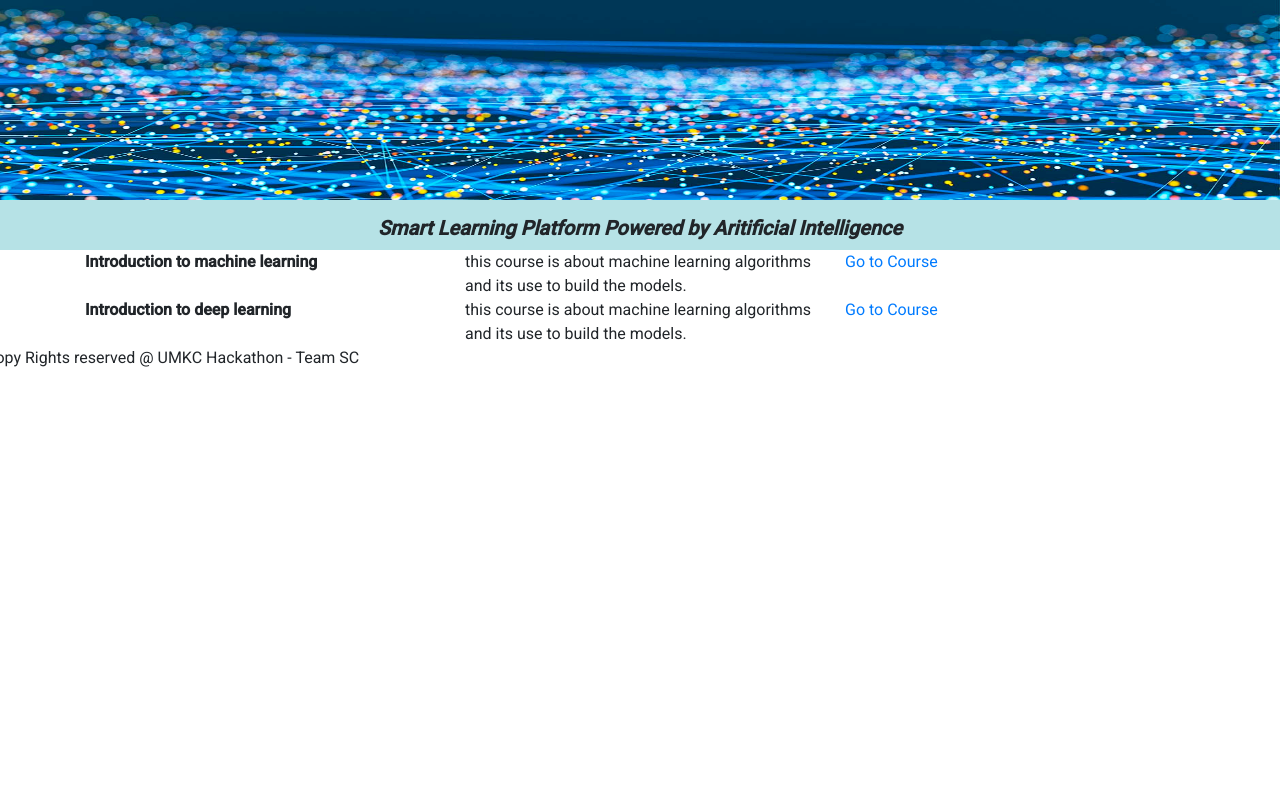
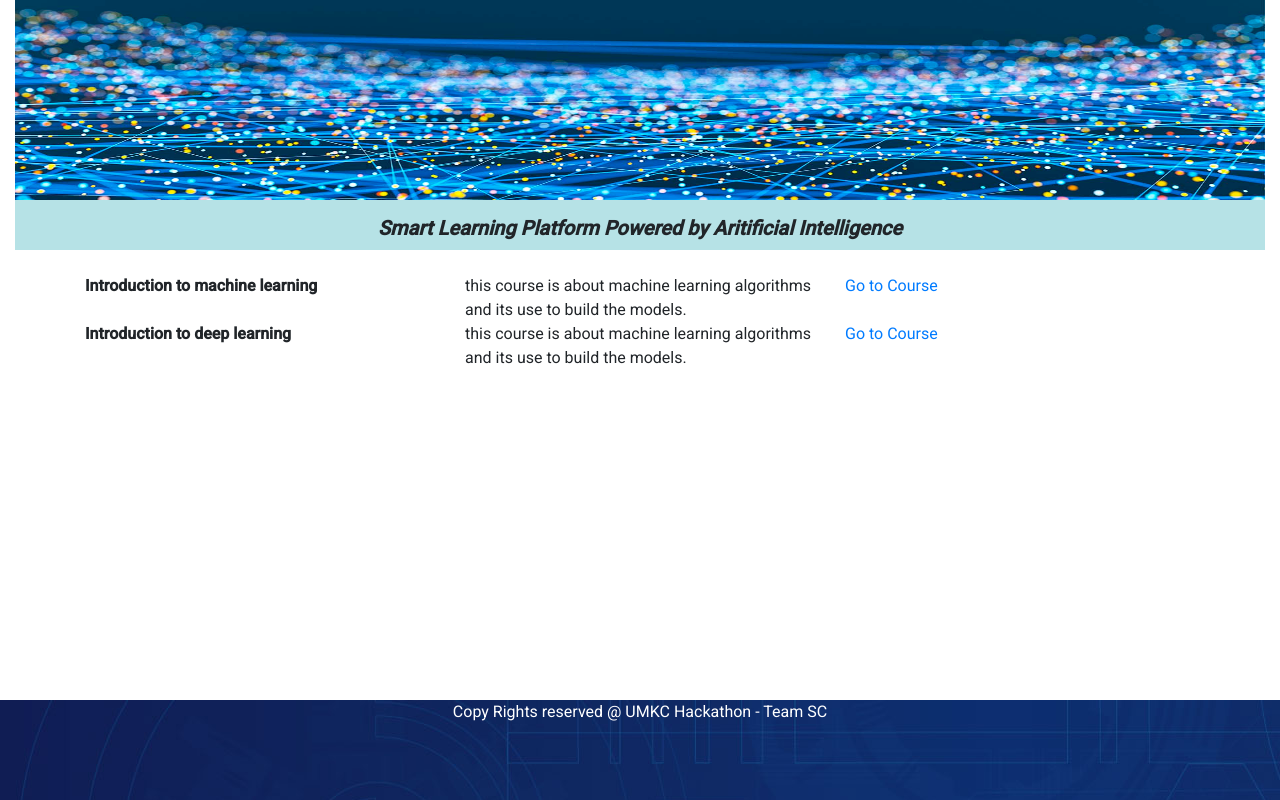
Before and after one commit to charantej224/2020_fall_hackathon_project, an Angular app in the folder ismart-learn/: page /course-overview in a window 1280 px wide. Built offline with nearby package versions, Linux system fonts and the light colour scheme.

Commit message:
header and footer fixes

```diff
--- a/ismart-learn/src/app/footer/footer.component.css
+++ b/ismart-learn/src/app/footer/footer.component.css
@@ -1,3 +1,10 @@
-footer {
-    bottom: 0px;
-}
+.footer {
+    position: fixed;
+    left: 0;
+    bottom: 0;
+    width: 100%;
+    height: 100px;
+    color: white;
+    text-align: center;
+    background-image: url('../../assets/images/footer-bg.jpg');
+ }
--- a/ismart-learn/src/app/footer/footer.component.html
+++ b/ismart-learn/src/app/footer/footer.component.html
@@ -1,7 +1,5 @@
-<div>
-  <div class="row">
-    <div id="footer-shadow">
+<div class="footer">
+  <div class="container">
       Copy Rights reserved @ UMKC Hackathon - Team SC
-    </div>
   </div>
 </div>
--- a/ismart-learn/src/app/header/header.component.css
+++ b/ismart-learn/src/app/header/header.component.css
@@ -1,3 +1,9 @@
-#textheader {
-    background-color: rgb(182, 226, 230);
-  };
+.heading{
+  font-size:20px;
+  height: 50px;
+  padding-top: 1%;
+  font-style: italic;
+  font-weight: bold;
+  text-align: center;
+  background-color: rgb(182, 226, 230);
+};
--- a/ismart-learn/src/app/header/header.component.html
+++ b/ismart-learn/src/app/header/header.component.html
@@ -1,12 +1,13 @@
-<div>
+<div class="container-fluid">
     <div class="row">
         <div class="col-md-12">
             <img src="assets/images/header.jpg" alt="logo" height="200" width="100%">
         </div>
     </div>
-    <div class="row" id="textheader">
-        <div class="col-md-12">
-            <div class="text-center" id="heading-text">Smart Learning Platform Powered by Aritificial Intelligence</div>
-        </div>
+    <div class="heading">
+            <div>Smart Learning Platform Powered by Aritificial Intelligence</div>
+    </div>
+    <div class="row">
+        &nbsp;
     </div>
 </div>
--- a/ismart-learn/src/app/module-overview/module-overview.component.ts
+++ b/ismart-learn/src/app/module-overview/module-overview.component.ts
@@ -29,7 +29,7 @@ export class ModuleOverviewComponent implements OnInit {
           console.log(this.moduleObj);
         } else {
           Object.keys(data.machine_learning.modules).forEach(key => {
-            this.modulesList.push(key);g
+            this.modulesList.push(key);
           this.moduleObj.push(data.machine_learning.modules[key]);
         });
         }
--- a/ismart-learn/src/styles.css
+++ b/ismart-learn/src/styles.css
@@ -2,16 +2,3 @@
 
 html, body { height: 100%; }
 body { margin: 0; font-family: Roboto, "Helvetica Neue", sans-serif; }
-#heading-text{
-    font-size:20px;
-    height: 50px;
-    padding-top: 1%;
-    font-style: italic;
-    font-weight: bold;
-  };
-
-.footer-shadow {
-    background-image: url('./assets/images/header.jpg');
-    height: 75px;
-    width: 100%;
-}
```
